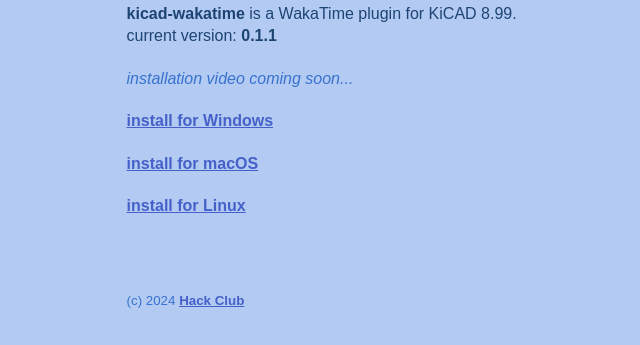
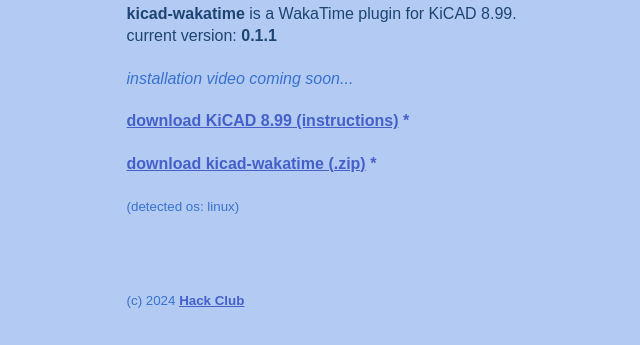
Before and after one commit to hackclub/kicad-wakatime, a plain HTML site: page index.html in a window 1280 px wide. Shown: the part 109-454 px from the top of the page, without its empty margins (202-842 px from the left). Drawn offline with Linux system fonts and the light colour scheme.

Commit message:
OS-specific code

```diff
--- a/index.html
+++ b/index.html
@@ -12,16 +12,17 @@
       <p>
         <b>kicad-wakatime</b> is a WakaTime plugin for KiCAD 8.99.
         <br>
-        current version: <b>0.1.1</b>
+        current version: <b id="kicad-wakatime-version">0.1.1</b>
       </p>
       <p><i>installation video coming soon...</i></p>
       <!-- <iframe width="560" height="315" src="https://www.youtube.com/embed/ScMzIvxBSi4?si=A9bapybv7nWouqH0" title="YouTube video player" frameborder="0" allow="accelerometer; autoplay; clipboard-write; encrypted-media; gyroscope; picture-in-picture; web-share" referrerpolicy="strict-origin-when-cross-origin" allowfullscreen></iframe> -->
-      <p><a href="https://github.com/hackclub/kicad-wakatime/releases/download/0.1.1/kicad-wakatime-0.1.1-windows.zip">install for Windows</a></p>
-      <p><a href="https://github.com/hackclub/kicad-wakatime/releases/download/0.1.1/kicad-wakatime-0.1.1-macos.zip">install for macOS</a></p>
-      <p><a href="https://github.com/hackclub/kicad-wakatime/releases/download/0.1.1/kicad-wakatime-0.1.1-linux.zip">install for Linux</a></p>
+      <p id="download-kicad"></p>
+      <p id="download-kicad-wakatime"></p>
+      <p><small>(detected os: <span id="os">unknown</span>)</small></p>
     </main>
     <footer>
       <p><small>(c) 2024 <a href="https://hackclub.com">Hack Club</a></small></p>
     </footer>
+    <script src="script.js"></script>
   </body>
 </html>
--- /dev/null
+++ b/script.js
@@ -0,0 +1,28 @@
+const ua = navigator?.userAgent.toLowerCase();
+// const os = 'unknown';
+const os = ua.includes('win') ? 'windows'
+  : ua.includes('mac') ? 'macos'
+  : ua.includes('linux') ? 'linux'
+  : 'unknown';
+
+const kicad_wakatime_version = document.getElementById('kicad-wakatime-version').innerHTML;
+
+const e_download_kicad = document.getElementById('download-kicad');
+const e_download_kicad_wakatime = document.getElementById('download-kicad-wakatime');
+const e_download_kicad_href = os == 'windows' ? 'https://downloads.kicad.org/kicad/windows/explore/nightlies'
+  : os == 'macos' ? 'https://downloads.kicad.org/kicad/macos/explore/nightlies'
+  : os == 'linux' ? 'https://www.kicad.org/download/linux'
+  : null;
+const e_download_kicad_wakatime_href = os == 'windows' ? 'https://github.com/hackclub/kicad-wakatime/releases/download/0.1.1/kicad-wakatime-0.1.1-windows.zip'
+  : os == 'macos' ? 'https://github.com/hackclub/kicad-wakatime/releases/download/0.1.1/kicad-wakatime-0.1.1-macos.zip'
+  : os == 'linux' ? 'https://github.com/hackclub/kicad-wakatime/releases/download/0.1.1/kicad-wakatime-0.1.1-linux.zip'
+  : 'https://github.com/hackclub/kicad-wakatime/releases/tag/0.1.1'
+
+document.getElementById('os').innerHTML = os;
+
+e_download_kicad.innerHTML = os == 'windows' ? `<a href="${e_download_kicad_href}" target="_blank">download KiCAD 8.99 (.exe)</a>`
+  : os == 'macos' ? `<a href="${e_download_kicad_href}" target="_blank">download KiCAD 8.99 (.dmg)</a>`
+  : os == 'linux' ? `<a href="${e_download_kicad_href}" target="_blank">download KiCAD 8.99 (instructions)</a>`
+  : `download KiCAD 8.99: <a href="https://www.kicad.org/download/linux" target="_blank">Linux</a> or <a href="https://downloads.kicad.org/kicad" target="_blank">not Linux</a>`;
+
+e_download_kicad_wakatime.innerHTML = `<a href="${e_download_kicad_wakatime_href}" target="_blank">download kicad-wakatime (.zip)</a>`;
```
